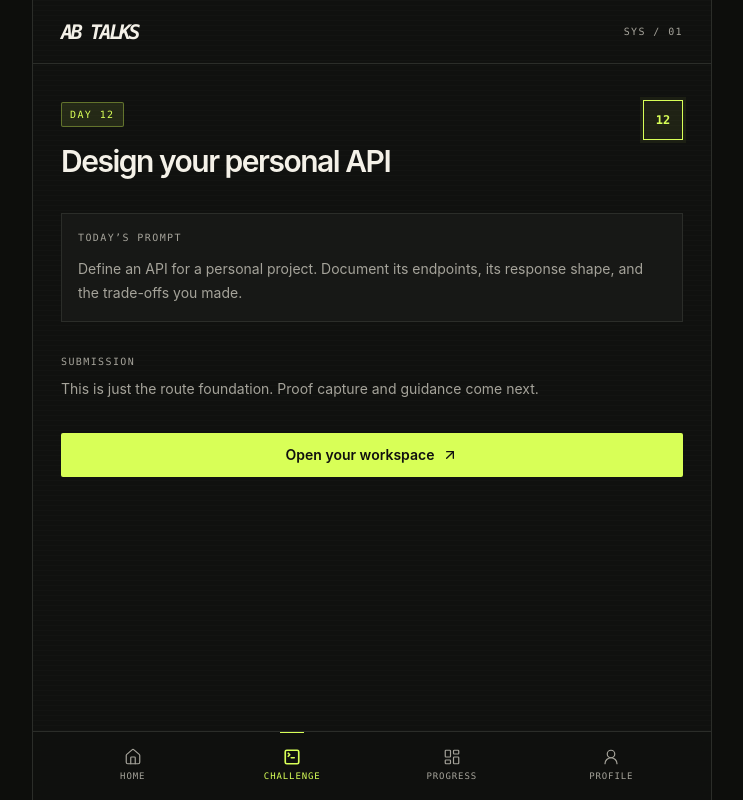
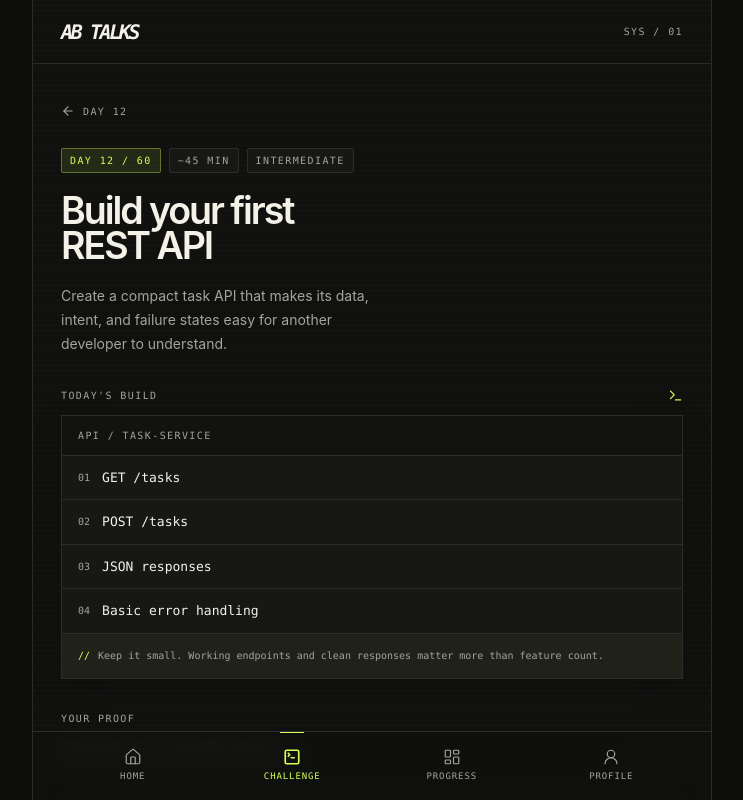
Before and after one commit to Hellopal007/psychic-umbrella, a Next.js app: page /day/12 in a window 1280 px wide. Shown: the top 800 px of the page, without its empty margins (268-1011 px from the left). Built offline with nearby package versions, Linux system fonts and the light colour scheme.

Commit message:
feat: build daily challenge experience

```diff
--- a/src/app/day/[day]/page.tsx
+++ b/src/app/day/[day]/page.tsx
@@ -1,10 +1,29 @@
-import { ArrowUpRight } from "lucide-react";
+"use client";
+
+import Link from "next/link";
+import { ArrowLeft, Check, CheckCircle2, Github, Linkedin, Terminal } from "lucide-react";
+import { useState } from "react";
 import { AppShell } from "@/components/app-shell";
-import { Badge, Button, Card, ChallengeDayIndicator, SectionLabel } from "@/components/ui";
-import { dailyChallenges } from "@/lib/mock-data";
+import { Badge, Button, Card, SectionLabel, StatusIndicator, Telemetry } from "@/components/ui";
 
-export default async function ChallengeDayPage({ params }: { params: Promise<{ day: string }> }) {
-  const { day } = await params;
-  const challenge = dailyChallenges.find((item) => item.day === Number(day)) ?? dailyChallenges[2];
-  return <AppShell><div className="page space-y-8"><div className="flex items-start justify-between"><div><Badge tone="signal">Day {String(challenge.day).padStart(2, "0")}</Badge><h1 className="mt-4 text-3xl font-semibold leading-tight tracking-[-0.05em]">{challenge.title}</h1></div><ChallengeDayIndicator day={challenge.day} status="current" /></div><Card className="p-4"><SectionLabel>Today’s prompt</SectionLabel><p className="mt-3 text-sm leading-6 text-muted">Define an API for a personal project. Document its endpoints, its response shape, and the trade-offs you made.</p></Card><div><SectionLabel>Submission</SectionLabel><p className="mt-2 text-sm leading-6 text-muted">This is just the route foundation. Proof capture and guidance come next.</p></div><Button className="w-full">Open your workspace <ArrowUpRight size={16} /></Button></div></AppShell>;
+const requirements = ["GET /tasks", "POST /tasks", "JSON responses", "Basic error handling"];
+
+export default function ChallengeDayPage() {
+  const [complete, setComplete] = useState(false);
+
+  return <AppShell><div className="page space-y-8">
+    <section aria-labelledby="day-heading"><Link href="/dashboard" className="inline-flex items-center gap-2 telemetry transition-colors hover:text-signal"><ArrowLeft size={14} /> Day 12</Link><div className="mt-6 flex flex-wrap gap-2"><Badge tone="signal">Day 12 / 60</Badge><Badge>~45 min</Badge><Badge>Intermediate</Badge></div><h1 id="day-heading" className="display mt-5 max-w-[11ch] text-[2.35rem] leading-[0.94]">Build your first REST API</h1><p className="mt-5 max-w-[36ch] text-sm leading-6 text-muted">Create a compact task API that makes its data, intent, and failure states easy for another developer to understand.</p></section>
+
+    <section aria-labelledby="build-heading"><div className="flex items-center justify-between"><SectionLabel>Today&apos;s build</SectionLabel><Terminal size={15} className="text-signal" /></div><Card elevated className="mt-3 overflow-hidden"><div className="border-b border-line bg-[#121310] px-4 py-3"><p className="font-mono text-[10px] uppercase tracking-eyebrow text-muted">api / task-service</p></div><div className="divide-y divide-line">{requirements.map((requirement, index) => <div key={requirement} className="flex items-center gap-3 px-4 py-3"><span className="font-mono text-[10px] text-muted">0{index + 1}</span><code className="font-mono text-[13px] text-paper">{requirement}</code></div>)}</div><div className="border-t border-line bg-signal/[0.045] px-4 py-3"><p className="font-mono text-[10px] leading-5 text-muted"><span className="mr-2 text-signal">//</span>Keep it small. Working endpoints and clean responses matter more than feature count.</p></div></Card></section>
+
+    <section aria-labelledby="proof-heading"><div className="flex items-end justify-between"><div><SectionLabel>Your proof</SectionLabel><h2 id="proof-heading" className="display mt-2 text-2xl">Ready for verification.</h2></div><StatusIndicator label="2 / 2" /></div><div className="mt-4 divide-y divide-line border-y border-line"><div className="py-4"><div className="flex items-center justify-between"><div className="flex items-center gap-2"><Github size={17} className="text-signal" /><p className="font-mono text-xs font-semibold uppercase tracking-[0.09em]">GitHub repository</p></div><StatusIndicator label="connected" /></div><p className="mt-3 truncate font-mono text-xs text-muted">github.com/arjun/day-12-api</p></div><div className="py-4"><div className="flex items-center justify-between"><div className="flex items-center gap-2"><Linkedin size={17} className="text-signal" /><p className="font-mono text-xs font-semibold uppercase tracking-[0.09em]">LinkedIn post</p></div><StatusIndicator label="posted" /></div><p className="mt-3 truncate font-mono text-xs text-muted">linkedin.com/posts/arjun/day-12</p></div></div></section>
+
+    {complete ? <CompletionState /> : <Button onClick={() => setComplete(true)} className="w-full" size="lg">Complete day 12 <CheckCircle2 size={17} /></Button>}
+  </div></AppShell>;
 }
+
+function CompletionState() {
+  return <section aria-live="polite" className="border border-signal/45 bg-signal/[0.07] p-4 shadow-[0_0_0_3px_rgb(216_255_87_/_0.05)]"><div className="flex items-start justify-between"><div><p className="telemetry text-signal">Verification complete</p><h2 className="display mt-3 text-[1.7rem] leading-[0.95]">Day 12 locked in.</h2></div><span className="grid size-9 place-items-center rounded-full border border-signal/40 bg-signal/10 text-signal"><Check size={18} /></span></div><div className="mt-5 border-y border-signal/20 py-3"><Telemetry label="active streak" value={<><span className="text-signal">12D</span> streak</>} /></div><p className="mt-4 max-w-[35ch] text-sm leading-6 text-muted">Your work is now part of your public proof chain.</p><div className="mt-5 grid grid-cols-3 gap-px border border-signal/20 bg-signal/20"><ProofStep label="build" /><ProofStep label="commit" /><ProofStep label="share" /></div><Link href="/dashboard" className="mt-5 flex items-center justify-between font-mono text-[11px] font-semibold uppercase tracking-[0.1em] text-signal">Return to command center <span>→</span></Link></section>;
+}
+
+function ProofStep({ label }: { label: string }) { return <div className="flex items-center justify-center gap-1.5 bg-[#171816] py-3 font-mono text-[10px] uppercase tracking-[0.1em] text-paper"><Check size={12} className="text-signal" />{label}</div>; }
```
